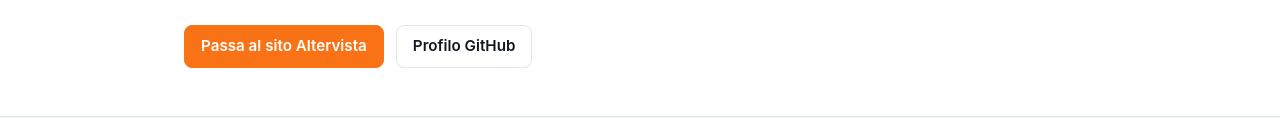
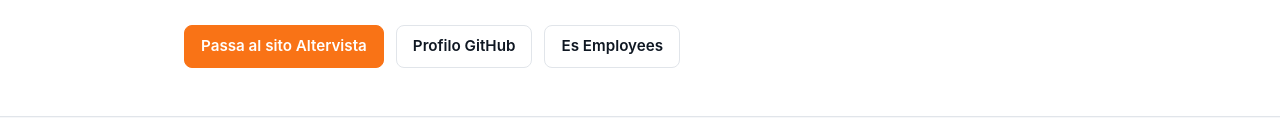
Before and after one commit to meskrebooted/progetti-5IA, a plain HTML site: page index.html in a window 1280 px wide. Shown: the part 204-322 px from the top of the page. Drawn offline with Linux system fonts and the light colour scheme; no server answers.

Commit message:
Update GitHub profile button and add Es Employees link

```diff
--- a/index.html
+++ b/index.html
@@ -39,7 +39,7 @@
                font-weight:600;font-size:.95rem;text-decoration:none;
                transition:background .15s,border-color .15s,color .15s}
 
-  /* Profilo GitHub: pulsante neutro */
+  /* Profilo GitHub ed Es Employees: pulsanti neutri */
   .btn{border:1px solid var(--line);background:var(--panel);color:var(--ink)}
   .btn:hover{border-color:var(--accent);background:var(--accent-soft)}
 
@@ -81,6 +81,7 @@
     <div class="actions">
       <a class="switch" href="https://mesko.altervista.org">Passa al sito Altervista</a>
       <a class="btn" href="https://github.com/meskrebooted">Profilo GitHub</a>
+      <a class="btn" href="http://192.168.112.207/index.php">Es Employees</a>
       <span class="count" id="count" aria-live="polite"></span>
     </div>
   </div>
```
